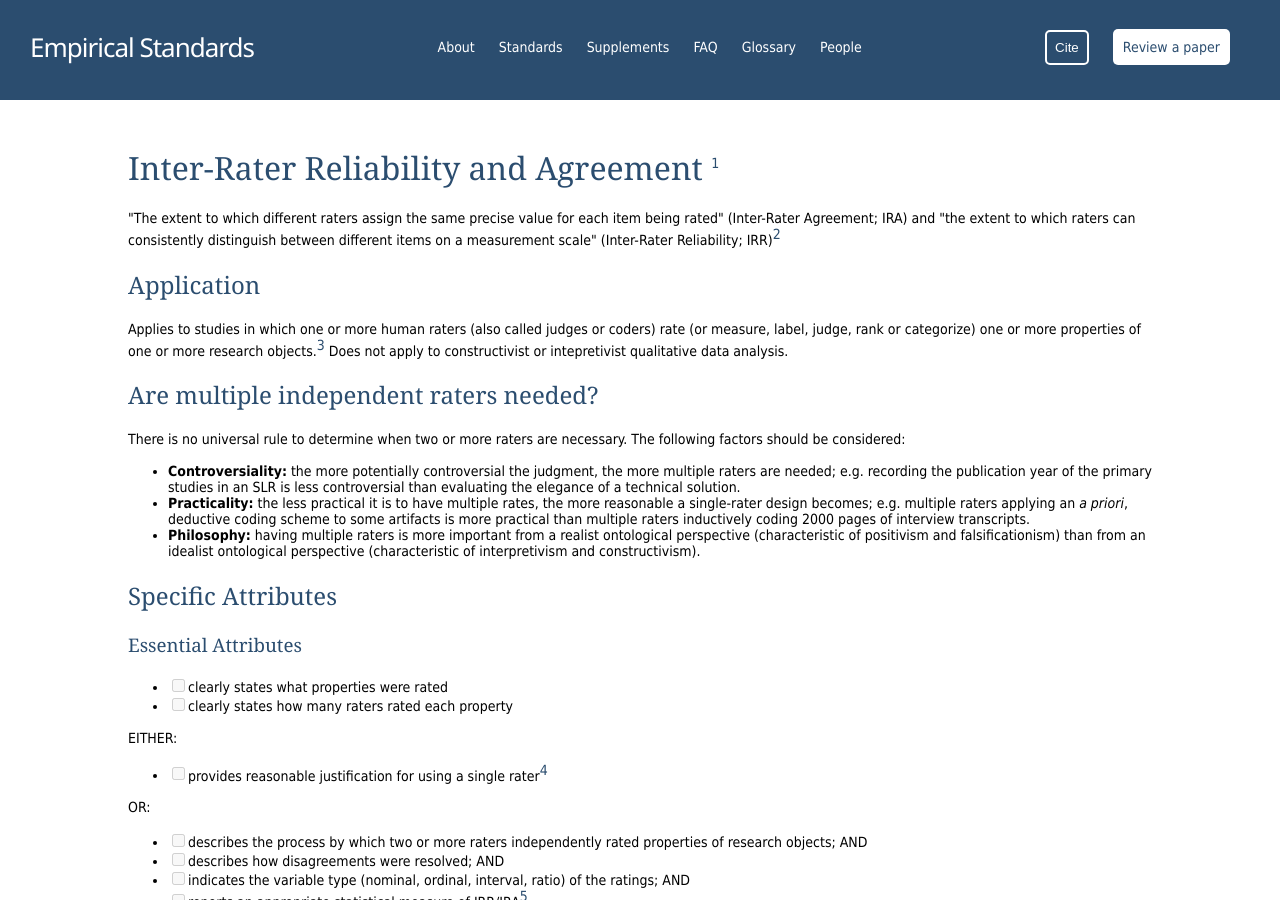
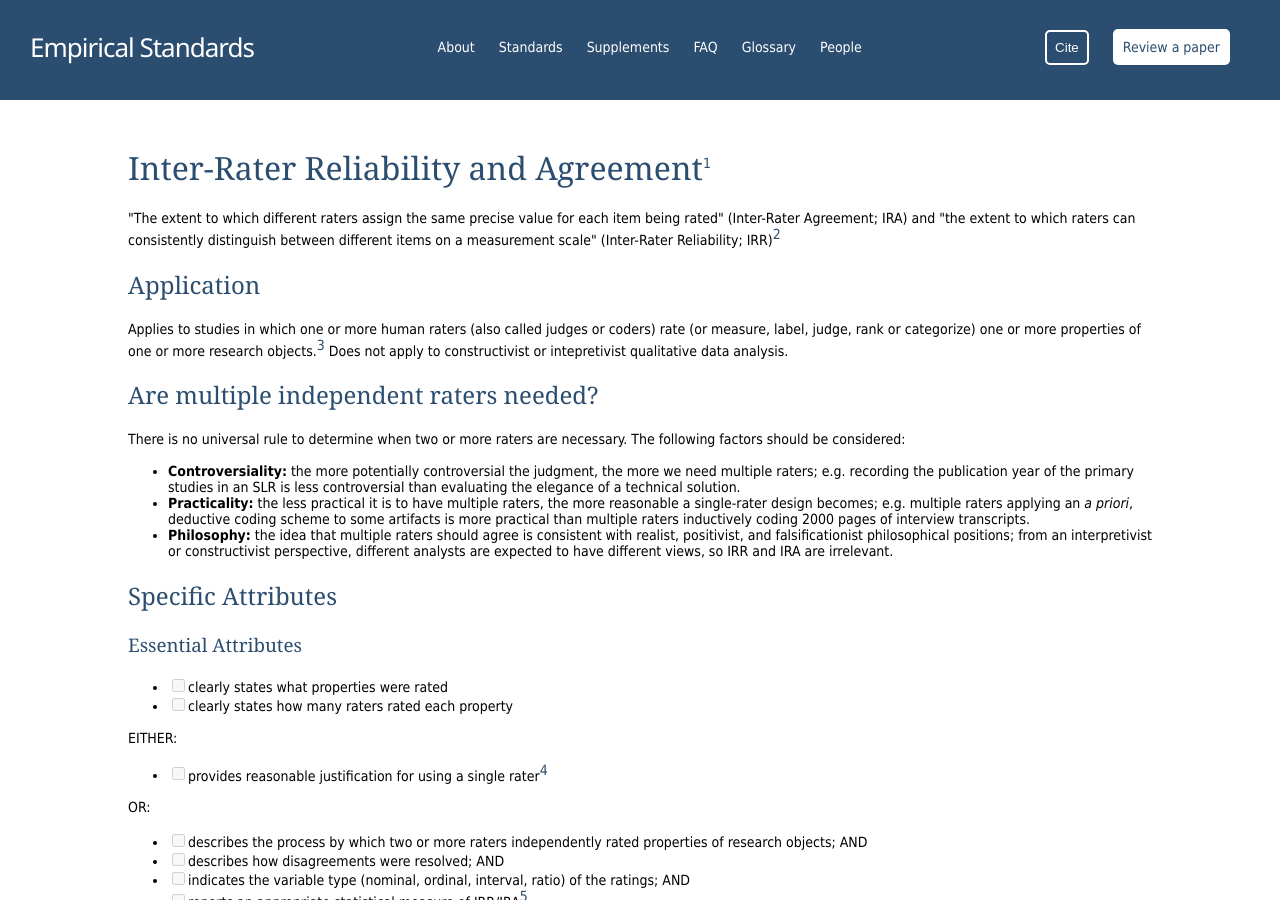
Before and after one commit to acmsigsoft/EmpiricalStandards, a Jekyll site: the page built from docs/supplements/InterRaterReliabilityAndAgreement.md, in a window 1280 px wide and 900 px high. Built offline with Jekyll 4.4.1, drawn with Linux system fonts in a browser that asks for light colours; our own code applies the rules of GitHub Pages for plain Markdown files.

Commit message:
Update InterRaterReliabilityAndAgreement.md

```diff
--- a/docs/supplements/InterRaterReliabilityAndAgreement.md
+++ b/docs/supplements/InterRaterReliabilityAndAgreement.md
@@ -1,4 +1,4 @@
-# Inter-Rater Reliability and Agreement <sup><a class="footnote footnote_ref">1</a></sup>
+# Inter-Rater Reliability and Agreement<sup><a class="footnote footnote_ref">1</a></sup>
 &quot;The extent to which different raters assign the same precise value for each item being rated&quot; (Inter-Rater Agreement; IRA) and &quot;the extent to which raters can consistently distinguish between different items on a measurement scale&quot; (Inter-Rater Reliability; IRR)<sup><a class="footnote footnote_ref">2</a></sup>
 
 ## Application
@@ -9,9 +9,9 @@ Applies to studies in which one or more human raters (also called judges or code
 
 There is no universal rule to determine when two or more raters are necessary. The following factors should be considered:
 
-- **Controversiality:** the more potentially controversial the judgment, the more multiple raters are needed; e.g. recording the publication year of the primary studies in an SLR is less controversial than evaluating the elegance of a technical solution.
-- **Practicality:**  the less practical it is to have multiple rates, the more reasonable a single-rater design becomes; e.g. multiple raters applying an _a priori_, deductive coding scheme to some artifacts is more practical than multiple raters inductively coding 2000 pages of interview transcripts.
-- **Philosophy:** having multiple raters is more important from a realist ontological perspective (characteristic of positivism and falsificationism) than from an idealist ontological perspective (characteristic of interpretivism and constructivism).
+- **Controversiality:** the more potentially controversial the judgment, the more we need multiple raters; e.g. recording the publication year of the primary studies in an SLR is less controversial than evaluating the elegance of a technical solution.
+- **Practicality:**  the less practical it is to have multiple raters, the more reasonable a single-rater design becomes; e.g. multiple raters applying an _a priori_, deductive coding scheme to some artifacts is more practical than multiple raters inductively coding 2000 pages of interview transcripts.
+- **Philosophy:** the idea that multiple raters should agree is consistent with realist, positivist, and falsificationist philosophical positions; from an interpretivist or constructivist perspective, different analysts are expected to have different views, so IRR and IRA are irrelevant.
 
 ## Specific Attributes
 
```
